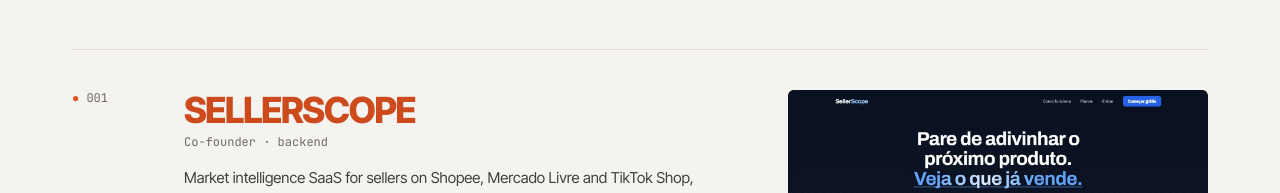
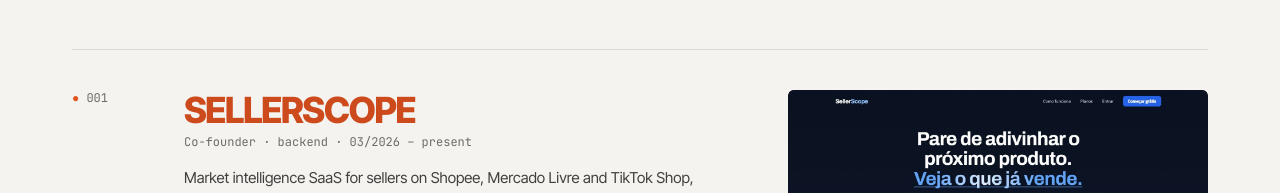
Before and after one commit to LeonardoPCavalcanti/portfolio, a React (Vite) app: page / in a window 1280 px wide. Shown: the part 1300-1493 px from the top of the page. Built offline with nearby package versions, Linux system fonts and the light colour scheme.

Commit message:
content: inicio do SellerScope (03/2026) e pergunta de disponibilidade

```diff
--- a/src/data/experience.ts
+++ b/src/data/experience.ts
@@ -1,6 +1,6 @@
 import type { ExperienceItem } from '../types';
 
-// O período do SellerScope fica "atual" até o mês de início ser confirmado.
+// SellerScope: o primeiro repositório da organização LP Solutions Group é de 24/03/2026.
 export const experience: ExperienceItem[] = [
   {
     period: { pt: '08/2026 – atual', en: '08/2026 – present' },
@@ -10,7 +10,7 @@
     current: true,
   },
   {
-    period: { pt: 'atual', en: 'present' },
+    period: { pt: '03/2026 – atual', en: '03/2026 – present' },
     org: 'SellerScope',
     role: { pt: 'Co-fundador · backend', en: 'Co-founder · backend' },
     tag: { pt: 'SaaS', en: 'SaaS' },
--- a/src/data/faq.ts
+++ b/src/data/faq.ts
@@ -1,6 +1,13 @@
 import type { FaqItem } from '../types';
 
 export const faq: FaqItem[] = [
+  {
+    q: { pt: 'Qual é a sua disponibilidade?', en: 'What is your availability?' },
+    a: {
+      pt: 'Me chama pelo e-mail ou pelo LinkedIn e a gente acerta horário, carga e modalidade.',
+      en: 'Reach out by email or LinkedIn and we can work out schedule, hours and work arrangement.',
+    },
+  },
   {
     q: { pt: 'Qual é a sua formação?', en: 'What is your education?' },
     a: {
--- a/src/data/projects.ts
+++ b/src/data/projects.ts
@@ -13,6 +13,7 @@
     num: '001',
     name: 'SellerScope',
     role: { pt: 'Co-fundador · backend', en: 'Co-founder · backend' },
+    period: { pt: '03/2026 – atual', en: '03/2026 – present' },
     summary: {
       pt: 'SaaS de inteligência de mercado para quem vende na Shopee, no Mercado Livre e no TikTok Shop, com três extensões publicadas na Chrome Web Store. Cuido do backend: cobrança recorrente com webhooks idempotentes, cancelamento automático por inadimplência e acesso por plano validado no banco com Row Level Security.',
       en: 'Market intelligence SaaS for sellers on Shopee, Mercado Livre and TikTok Shop, with three extensions published on the Chrome Web Store. I own the backend: recurring billing with idempotent webhooks, automatic cancellation on non-payment and plan-based access enforced in the database with Row Level Security.',
```
